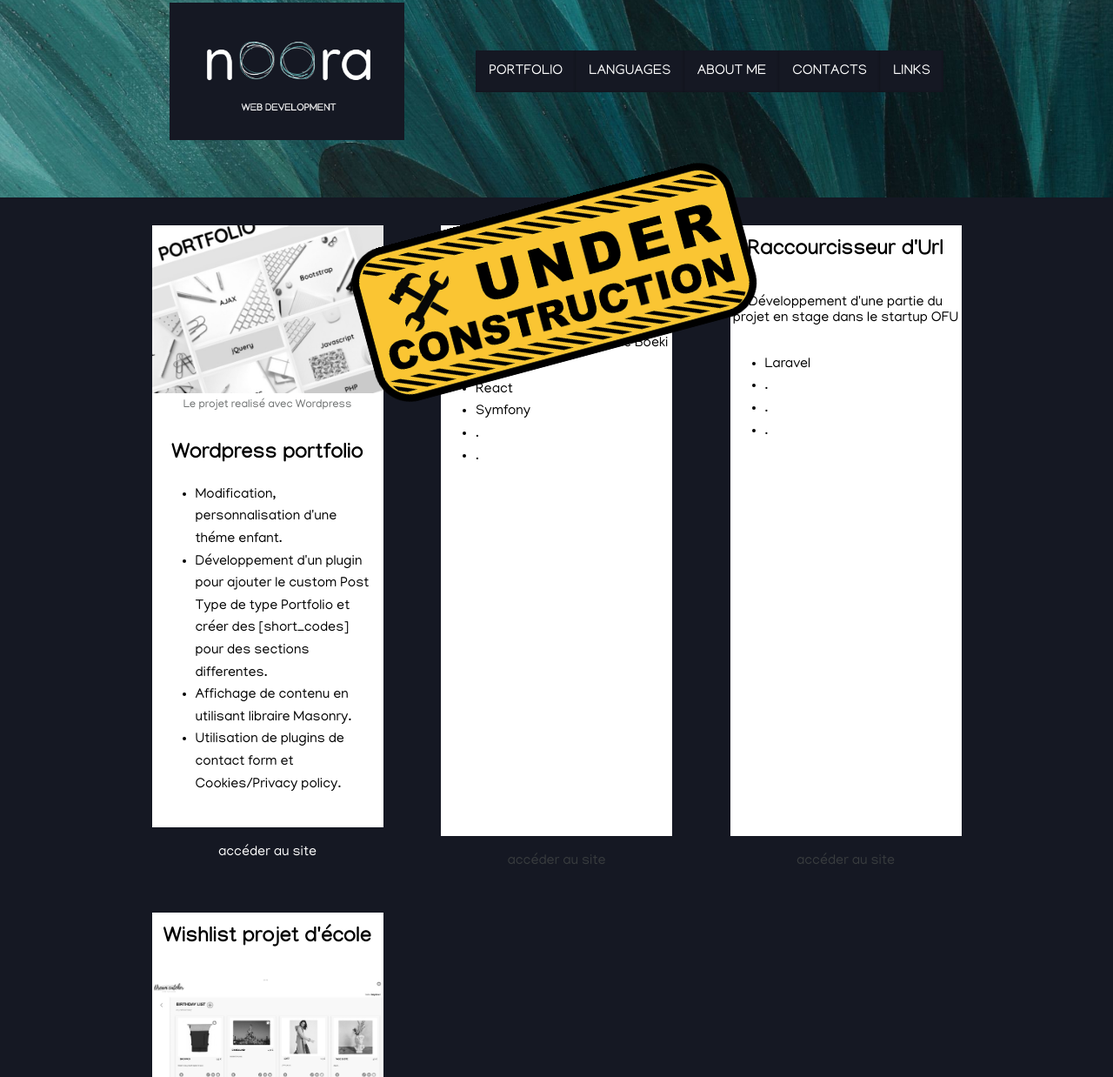
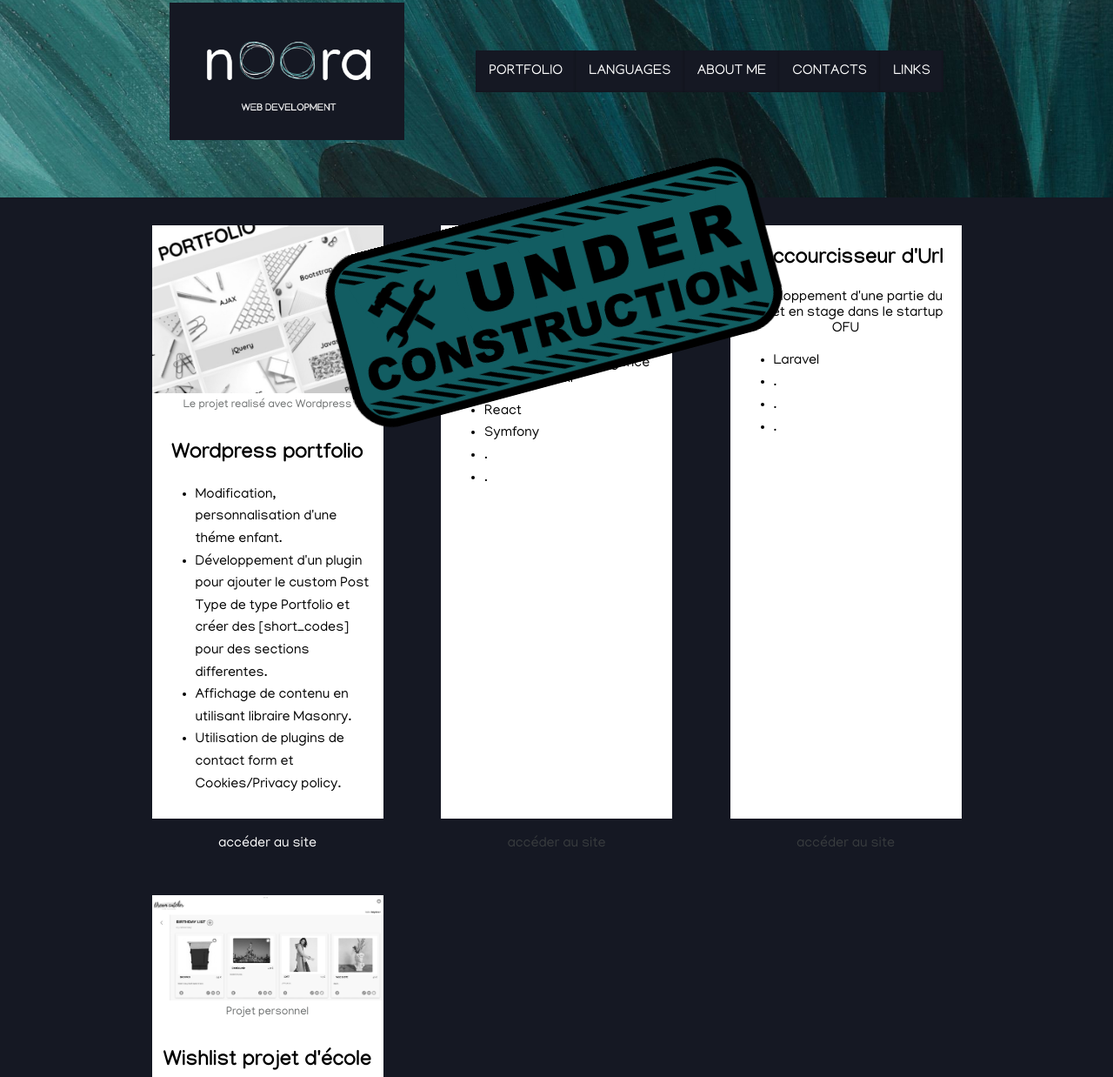
Before and after one commit to nora-sch/portfolio-intro-html, a plain HTML site: page home/index.html in a window 1280 px wide. Shown: the part 47-1285 px from the top of the page at 87% size. Drawn offline with Linux system fonts and the light colour scheme.

Commit message:
change article contents

```diff
--- a/home/css/style.scss
+++ b/home/css/style.scss
@@ -10,14 +10,14 @@ $minWidthArticle   :270px;
 
 
 #under-construction {
-    position: fixed;
-    top     : 35%;
-    width   : 100%;
-    z-index : 100;
+    position : fixed;
+    top      : 50%;
+    width    : 100%;
+    z-index  : 100;
     transform: rotate(-15deg);
 
     img {
-        max-width: 40%;
+        max-width: 80%;
     }
 }
 
@@ -95,7 +95,6 @@ section {
         color                 : $textColor2;
         margin                : 2em auto;
         max-width             : $maxWidthArticle;
-        // padding            : 10px;
 
 
         h2 {
@@ -127,21 +126,13 @@ section {
             padding: 10px;
         }
 
-        // p {
-        //     text-align: center;
-        //     padding   : 0 3% 0 3%;
-
-        // }
-
              ul {
             line-height: 1.6;
             text-align : left;
         }
 
-        .article-foot {
-            padding: 10px;
-
-        }
+        // .article-foot {
+        //     padding: 10px;
 
             a.read-more {
                 display: block;
@@ -170,6 +161,10 @@ section {
                 pointer-events: none;
                 color         : $disabledText;
             }
+
+        // }
+
+
     }
 }
 
@@ -202,6 +197,7 @@ footer {
         margin         : 0 auto;
     }
 
+
     header {
         #top-image-div {
             display: flex;
@@ -223,6 +219,17 @@ footer {
                     box-shadow    : none;
                     border-radius : 1px;
                 }
+            }
+        }
+    }
+
+
+    @media screen AND (min-width:550px) {
+        #under-construction {
+            top: 35%;
+
+            img {
+                max-width: 45%;
             }
         }
     }
@@ -266,3 +273,6 @@ footer {
 /*======================== end of MEDIA ===============================*/
 /*======================================================================*/
 /*======================================================================*/
+
+/*========================= animated construction =======================*/
+/*======================================================================*/
--- a/home/index.html
+++ b/home/index.html
@@ -15,10 +15,9 @@
 
   <body>
     <header>
-     <div id="under-construction"> <img
-      src="img/construction.png"
-      alt="under construction sign"
-    /></div>
+      <div id="under-construction">
+        <img src="img/construction-1.png" alt="under construction sign" />
+      </div>
       <div class="layout">
         <figure id="top-image-div">
           <img
@@ -64,17 +63,20 @@
               </li>
             </ul>
           </div>
-          <div class="article-foot">
+
           <a
             href="https://portfolio-n-sch.000webhostapp.com"
             class="read-more"
             target="_blank"
             >accéder au site</a
           >
-          </div>
         </article>
         <article>
-          <h2 class="article-title">Espace d'administration d'un e-commerce</h2>
+          <div class="article-head"></div>
+          <div class="article-body">
+            <h2 class="article-title">
+              Espace d'administration d'un e-commerce
+            </h2>
 
             <p>
               Développement d'une partie du projet en stage dans l'agence Boeki
@@ -85,13 +87,15 @@
               <li>.</li>
               <li>.</li>
             </ul>
+          </div>
 
           <a href="#" class="read-more link-disabled">accéder au site</a>
         </article>
 
         <article>
+          <div class="article-head"></div>
+          <div class="article-body">
             <h2 class="article-title">Raccourcisseur d'Url</h2>
-
             <p>
               Développement d'une partie du projet en stage dans le startup OFU
             </p>
@@ -101,15 +105,19 @@
               <li>.</li>
               <li>.</li>
             </ul>
+          </div>
 
           <a href="#" class="read-more link-disabled">accéder au site</a>
         </article>
         <article>
-          <h2 class="article-title">Wishlist projet d'école</h2>
+          <div class="article-head">
             <figure>
               <img src="img/wishlist-list-view.jpg" alt="Wishlist list view" />
               <figcaption>Projet personnel</figcaption>
             </figure>
+          </div>
+          <div class="article-body">
+            <h2 class="article-title">Wishlist projet d'école</h2>
 
             <ul>
               <li>Création de wireframes.</li>
@@ -117,6 +125,7 @@
               <li>.</li>
               <li>.</li>
             </ul>
+          </div>
 
           <a href="#" class="read-more link-disabled">accéder au site</a>
         </article>
```
Also changed, not shown: home/css/dist/style.css, home/img/construction-1.png (added), home/img/construction-2.png (added). Lines whose indentation alone changed are shown as unchanged.
